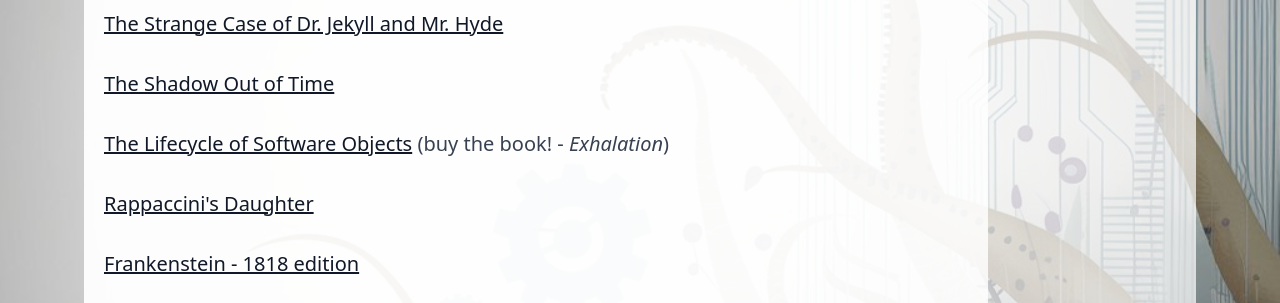
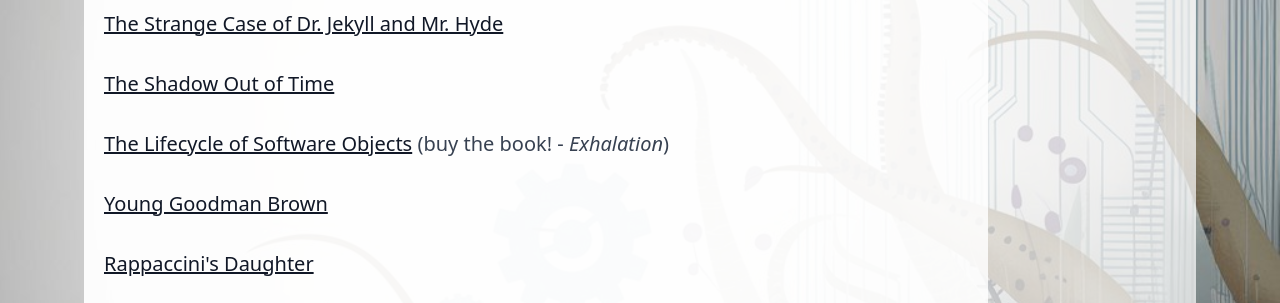
Before and after one commit to buildLittleWorlds/levit, an Astro site: page /blog/rebels-and-robots-canon in a window 1280 px wide. Shown: the part 480-783 px from the top of the page. Built offline with nearby package versions, Linux system fonts and the light colour scheme; Astro itself is replaced by a stand-in of ours.

Commit message:
added goodman brown

```diff
--- a/src/content/blog/rebels-and-robots-canon.mdx
+++ b/src/content/blog/rebels-and-robots-canon.mdx
@@ -12,6 +12,8 @@
 [The Shadow Out of Time](https://www.hplovecraft.com/writings/texts/fiction/sot.aspx)
 
 [The Lifecycle of Software Objects](https://en.wikipedia.org/wiki/The_Lifecycle_of_Software_Objects) (buy the book! - *Exhalation*)
+
+[Young Goodman Brown](https://www.gutenberg.org/files/512/512-h/512-h.htm#chap04)
 
 [Rappaccini's Daughter](https://www.gutenberg.org/files/512/512-h/512-h.htm#chap05)
 
```
